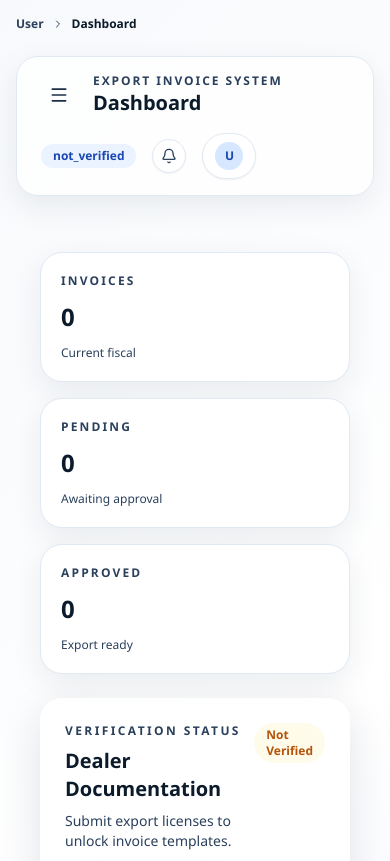
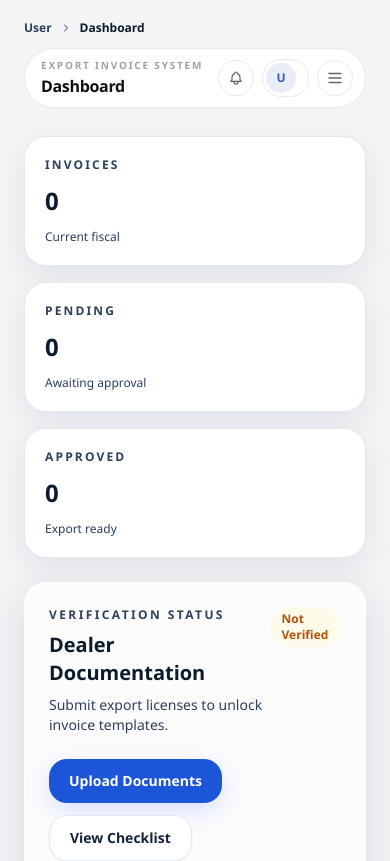
Before and after one commit to NGJA2-0/Invoice-Frontend, a React (Vite) app: page /user/dashboard in a window 390 px wide. Shown: the top 861 px of the page. Built offline with nearby package versions, Linux system fonts and the light colour scheme.

Commit message:
update the to bar in User flow

```diff
--- a/src/layouts/UserLayout.jsx
+++ b/src/layouts/UserLayout.jsx
@@ -36,14 +36,225 @@ const statusTone = {
   Rejected: 'danger',
 }
 
+/* ─────────────────────────────────────────
+   Inline status badge colours
+───────────────────────────────────────── */
+const toneStyles = {
+  warning: { bg: '#fef9ec', color: '#92680a', border: '#f5dfa0' },
+  info:    { bg: '#eff6ff', color: '#2563a8', border: '#bfdbfe' },
+  success: { bg: '#f0fdf4', color: '#166534', border: '#bbf7d0' },
+  danger:  { bg: '#fff1f2', color: '#9f1239', border: '#fecdd3' },
+}
+
 const UserLayout = () => {
   const location = useLocation()
   const { userStatus, user } = useApp()
   const label = pageLabels[location.pathname] || 'Dashboard'
   const [sidebarOpen, setSidebarOpen] = useState(false)
 
+  const tone = statusTone[userStatus] || 'info'
+  const badge = toneStyles[tone]
+
   return (
-    <div className="grid min-h-screen grid-cols-1 md:grid-cols-[280px_1fr] bg-page-gradient">
+    <>
+      <style>{`
+        /* ── Reset & base ── */
+        .ul-root {
+          display: grid;
+          min-height: 100vh;
+          grid-template-columns: 280px 1fr;
+          background: #f3f4f6;
+        }
+        @media (max-width: 768px) {
+          .ul-root {
+            grid-template-columns: 1fr;
+          }
+        }
+
+        /* ── Main column ── */
+        .ul-main {
+          display: flex;
+          flex-direction: column;
+          gap: 0;
+          padding: 1.25rem 1.5rem 2rem;
+          min-width: 0;
+        }
+        @media (min-width: 640px) {
+          .ul-main {
+            padding: 1.5rem 2rem 2rem;
+          }
+        }
+
+        /* ── Breadcrumb row ── */
+        .ul-breadcrumb-row {
+          margin-bottom: 0.75rem;
+        }
+
+        /* ── Top nav card ── */
+        .ul-topnav {
+          display: flex;
+          align-items: center;
+          justify-content: space-between;
+          gap: 1rem;
+          background: #ffffff;
+          border: 1px solid #e9eaec;
+          border-radius: 999px;
+          padding: 0.65rem 1rem 0.65rem 1.5rem;
+          margin-bottom: 1.75rem;
+        }
+
+        /* Left: system label + page title */
+        .ul-topnav-left {
+          display: flex;
+          flex-direction: column;
+          gap: 1px;
+          min-width: 0;
+        }
+        .ul-topnav-system {
+          font-size: 10px;
+          font-weight: 700;
+          letter-spacing: 0.18em;
+          text-transform: uppercase;
+          color: #a0a0a0;
+          white-space: nowrap;
+        }
+        .ul-topnav-title {
+          font-size: 1rem;
+          font-weight: 600;
+          color: #111;
+          letter-spacing: -0.02em;
+          white-space: nowrap;
+          overflow: hidden;
+          text-overflow: ellipsis;
+        }
+
+        /* Right: controls */
+        .ul-topnav-right {
+          display: flex;
+          align-items: center;
+          gap: 0.5rem;
+          flex-shrink: 0;
+        }
+
+        /* Status badge */
+        .ul-status-badge {
+          display: inline-flex;
+          align-items: center;
+          gap: 5px;
+          padding: 4px 12px;
+          border-radius: 999px;
+          border: 1px solid;
+          font-size: 12px;
+          font-weight: 500;
+          white-space: nowrap;
+        }
+        .ul-status-dot {
+          width: 6px;
+          height: 6px;
+          border-radius: 50%;
+          flex-shrink: 0;
+        }
+
+        /* Bell icon button */
+        .ul-icon-btn {
+          width: 36px;
+          height: 36px;
+          border-radius: 50%;
+          border: 1px solid #e9eaec;
+          background: transparent;
+          cursor: pointer;
+          display: flex;
+          align-items: center;
+          justify-content: center;
+          color: #666;
+          transition: background 0.15s, border-color 0.15s;
+          flex-shrink: 0;
+        }
+        .ul-icon-btn:hover {
+          background: #f4f4f5;
+          border-color: #d4d4d8;
+        }
+        .ul-icon-btn svg {
+          width: 16px;
+          height: 16px;
+          stroke-width: 1.8px;
+        }
+
+        /* Avatar + name pill */
+        .ul-avatar-pill {
+          display: flex;
+          align-items: center;
+          gap: 8px;
+          padding: 3px 12px 3px 3px;
+          border-radius: 999px;
+          border: 1px solid #e9eaec;
+          background: transparent;
+          cursor: pointer;
+          transition: background 0.15s;
+          flex-shrink: 0;
+        }
+        .ul-avatar-pill:hover {
+          background: #f4f4f5;
+        }
+        .ul-avatar {
+          width: 30px;
+          height: 30px;
+          border-radius: 50%;
+          background: #e8edf7;
+          color: #3b5bb5;
+          font-size: 12px;
+          font-weight: 600;
+          display: flex;
+          align-items: center;
+          justify-content: center;
+          flex-shrink: 0;
+          text-transform: uppercase;
+        }
+        .ul-avatar-label {
+          font-size: 13px;
+          font-weight: 500;
+          color: #333;
+          white-space: nowrap;
+        }
+
+        /* Hamburger (mobile) */
+        .ul-hamburger {
+          display: none;
+          width: 36px;
+          height: 36px;
+          border-radius: 50%;
+          border: 1px solid #e9eaec;
+          background: transparent;
+          cursor: pointer;
+          align-items: center;
+          justify-content: center;
+          color: #666;
+          flex-shrink: 0;
+        }
+        .ul-hamburger svg {
+          width: 18px;
+          height: 18px;
+          stroke-width: 1.8px;
+        }
+        @media (max-width: 768px) {
+          .ul-hamburger { display: flex; }
+          .ul-status-badge { display: none; }
+        }
+        @media (max-width: 480px) {
+          .ul-avatar-label { display: none; }
+          .ul-topnav {
+            padding: 0.55rem 0.75rem 0.55rem 1rem;
+          }
+        }
+
+        /* ── Page shell ── */
+        .ul-shell {
+          flex: 1;
+          min-width: 0;
+        }
+      `}</style>
+
+      <div className="ul-root">
         <Sidebar
           title="NGJA Export"
           subtitle="User Workspace"
@@ -51,26 +262,105 @@ const UserLayout = () => {
           isOpen={sidebarOpen}
           onClose={() => setSidebarOpen(false)}
         />
-      <main className="flex flex-col gap-6 p-4 sm:p-6">
+
+        <main className="ul-main">
+          {/* Breadcrumbs */}
+          <div className="ul-breadcrumb-row">
             <Breadcrumbs
               items={[
                 { label: 'User', active: false },
                 { label, active: true },
               ]}
             />
-        <TopNav
-          title={label}
-          subtitle="Export Invoice System"
-          status={userStatus}
-          statusTone={statusTone[userStatus] || 'info'}
-          avatar={user?.avatar || 'U'}
-          onMenuClick={() => setSidebarOpen(!sidebarOpen)}
+          </div>
+
+          {/* ── Top nav bar (replaces TopNav component visually) ── */}
+          <div className="ul-topnav">
+            {/* Left */}
+            <div className="ul-topnav-left">
+              <span className="ul-topnav-system">Export Invoice System</span>
+              <span className="ul-topnav-title">{label}</span>
+            </div>
+
+            {/* Right */}
+            <div className="ul-topnav-right">
+              {/* Status badge */}
+              <div
+                className="ul-status-badge"
+                style={{
+                  background: badge.bg,
+                  color: badge.color,
+                  borderColor: badge.border,
+                }}
+              >
+                <span
+                  className="ul-status-dot"
+                  style={{ background: badge.color }}
                 />
-        <section className="page-shell">
+                {userStatus || 'Pending'}
+              </div>
+
+              {/* Bell */}
+              <button
+                className="ul-icon-btn"
+                aria-label="Notifications"
+                type="button"
+              >
+                <svg
+                  xmlns="http://www.w3.org/2000/svg"
+                  fill="none"
+                  viewBox="0 0 24 24"
+                  stroke="currentColor"
+                >
+                  <path
+                    strokeLinecap="round"
+                    strokeLinejoin="round"
+                    d="M15 17h5l-1.405-1.405A2.032 2.032 0 0118 14.158V11a6.002 6.002 0 00-4-5.659V5a2 2 0 10-4 0v.341C7.67 6.165 6 8.388 6 11v3.159c0 .538-.214 1.055-.595 1.436L4 17h5m6 0v1a3 3 0 11-6 0v-1m6 0H9"
+                  />
+                </svg>
+              </button>
+
+              {/* Avatar pill */}
+              <div className="ul-avatar-pill">
+                <div className="ul-avatar">
+                  {typeof user?.avatar === 'string' && user.avatar.length <= 3
+                    ? user.avatar
+                    : 'U'}
+                </div>
+                <span className="ul-avatar-label">Profile</span>
+              </div>
+
+              {/* Hamburger (mobile only) */}
+              <button
+                className="ul-hamburger"
+                aria-label="Open menu"
+                type="button"
+                onClick={() => setSidebarOpen(!sidebarOpen)}
+              >
+                <svg
+                  xmlns="http://www.w3.org/2000/svg"
+                  fill="none"
+                  viewBox="0 0 24 24"
+                  stroke="currentColor"
+                >
+                  <path
+                    strokeLinecap="round"
+                    strokeLinejoin="round"
+                    strokeWidth={1.8}
+                    d="M4 6h16M4 12h16M4 18h16"
+                  />
+                </svg>
+              </button>
+            </div>
+          </div>
+
+          {/* Page content */}
+          <section className="ul-shell">
             <Outlet />
           </section>
         </main>
       </div>
+    </>
   )
 }
 
```
Lines whose indentation alone changed are shown as unchanged.
